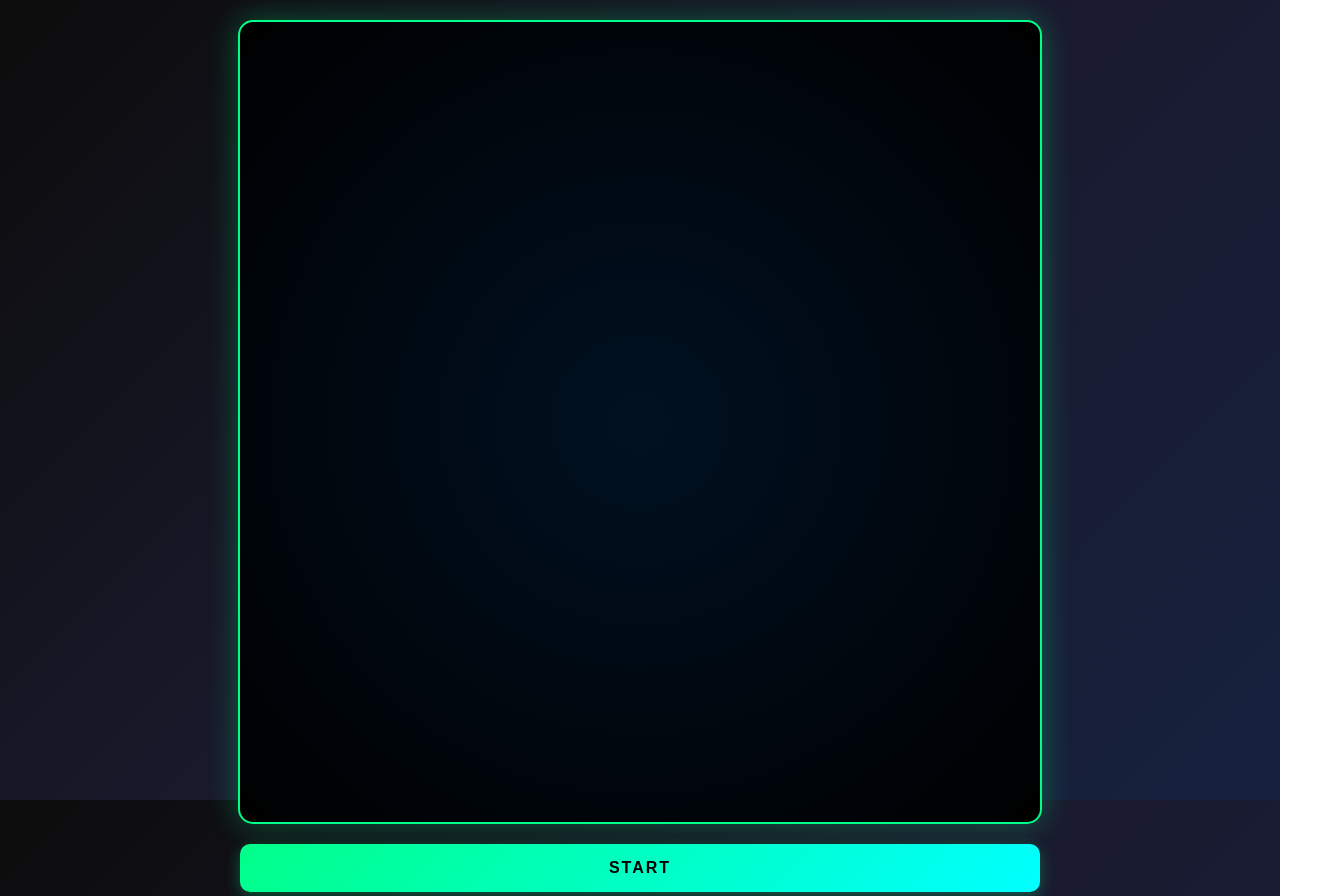
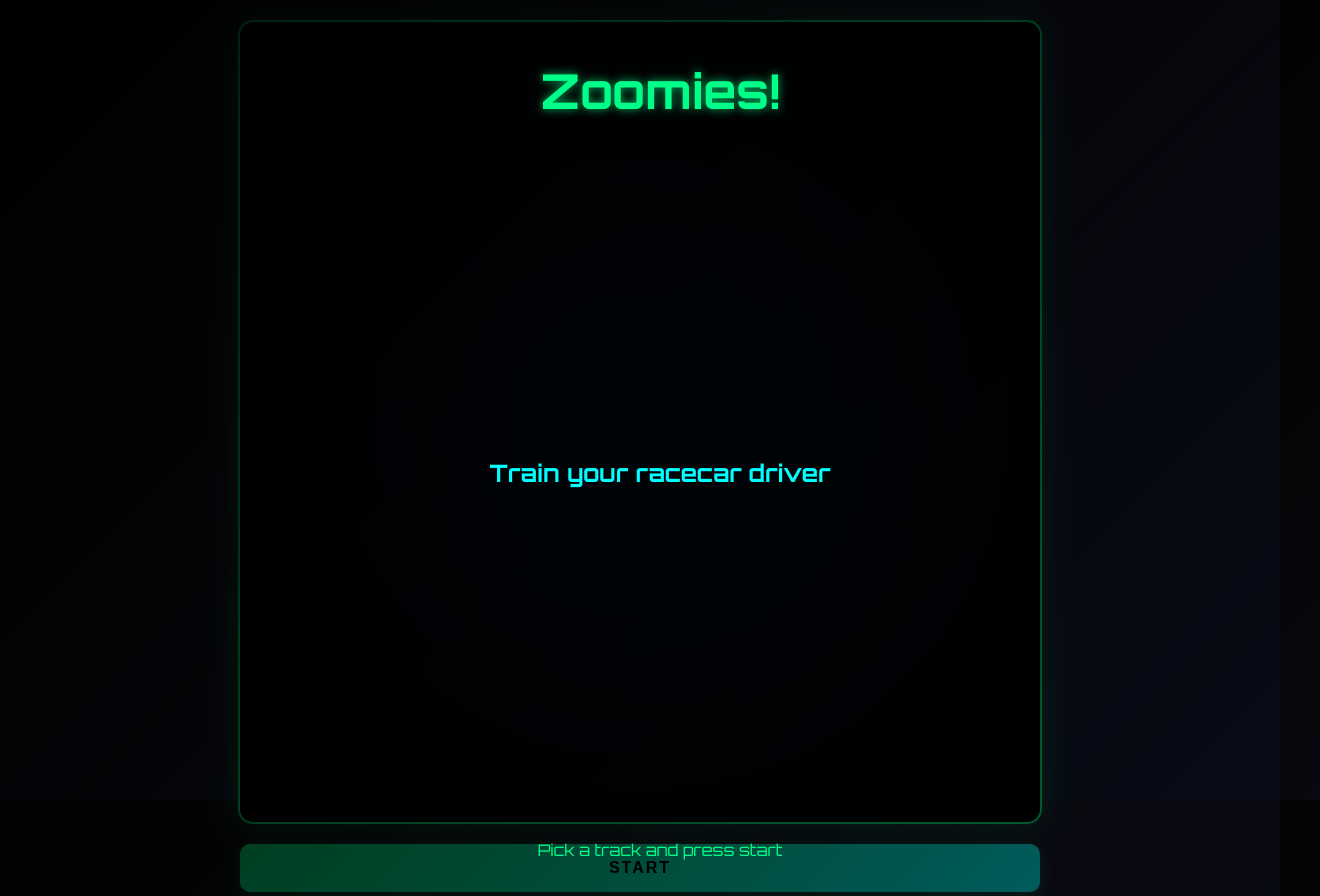
Before and after one commit to seutje/zoomies, a website: page index.html in a window 1280 px wide. Shown: the top 896 px of the page, 1320 px wide, since content can reach past the window. Drawn offline with Linux system fonts and the light colour scheme.

Commit message:
Add themed title screen overlay

```diff
--- a/assets/css/styles.css
+++ b/assets/css/styles.css
@@ -262,3 +262,39 @@ button:active {
 .generating {
     animation: pulse 1s ease-in-out infinite;
 }
+
+#titleScreen {
+    position: absolute;
+    top: 0;
+    left: 0;
+    width: 100%;
+    height: 100%;
+    display: flex;
+    flex-direction: column;
+    justify-content: space-between;
+    align-items: center;
+    padding: 60px 20px;
+    background: linear-gradient(135deg, rgba(0, 0, 0, 0.9) 0%, rgba(0, 0, 0, 0.6) 100%);
+    pointer-events: none;
+    z-index: 10;
+    text-align: center;
+}
+
+#titleScreen h1 {
+    font-size: 48px;
+    color: #00ff88;
+    margin: 0;
+    text-shadow: 0 0 10px rgba(0, 255, 136, 0.7);
+}
+
+#titleScreen h2 {
+    font-size: 24px;
+    color: #00ffff;
+    margin: auto 0;
+}
+
+#titleScreen p {
+    font-size: 16px;
+    color: #00ff88;
+    margin-bottom: 0;
+}
--- a/assets/js/game.js
+++ b/assets/js/game.js
@@ -18,6 +18,7 @@ const bestFitnessEl = document.getElementById('bestFitness');
 const carsRunningEl = document.getElementById('carsRunning');
 const leaderboardList = document.getElementById('leaderboardList');
 const trackSelect = document.getElementById('trackSelect');
+const titleScreen = document.getElementById('titleScreen');
 
 // Game parameters
 let populationSize = 50;
@@ -829,6 +830,7 @@ nextGenBtn.addEventListener('click', () => {
 
 startStopBtn.addEventListener('click', async () => {
     if (!started) {
+        if (titleScreen) titleScreen.style.display = 'none';
         await start();
         startStopBtn.textContent = 'Stop';
         started = true;
--- a/index.html
+++ b/index.html
@@ -7,6 +7,11 @@
     <link rel="stylesheet" href="assets/css/styles.css">
 </head>
 <body>
+    <div id="titleScreen">
+        <h1>Zoomies!</h1>
+        <h2>Train your racecar driver</h2>
+        <p>Pick a track and press start</p>
+    </div>
     <div id="gameContainer">
         <canvas id="canvas" width="800" height="800"></canvas>
         <div id="controls">
```
